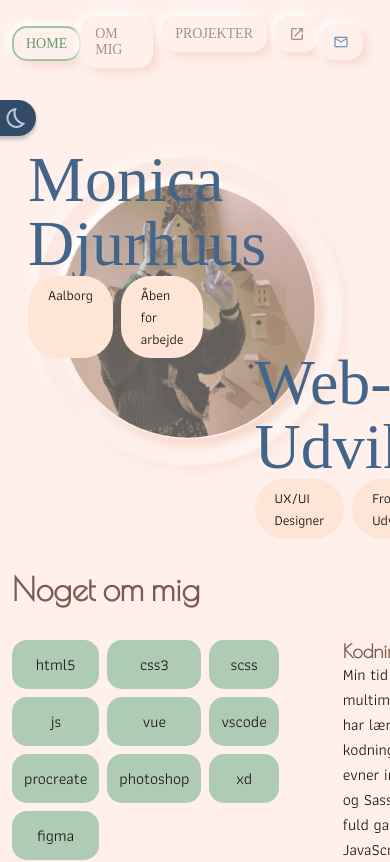
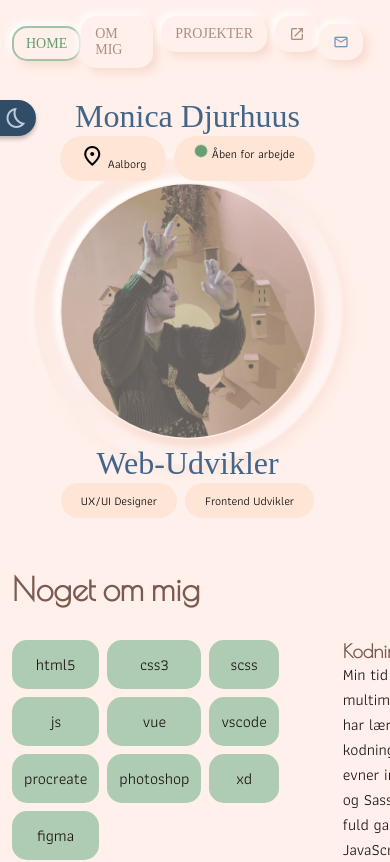
Before and after one commit to WeeWillow/portfolio, a Vue app: page / in a window 390 px wide. Shown: the top 862 px of the page. Built offline with nearby package versions, Linux system fonts and the light colour scheme; a web font is replaced by a local one.

Commit message:
added icons to hero landing

```diff
--- a/src/components/content/LandingHero.vue
+++ b/src/components/content/LandingHero.vue
@@ -9,12 +9,12 @@
       <div class="details-container">
         <div class="tag">
           <span id="location" class="tag-txt">
-            Aalborg
+            <span class="material-icons-outlined">place</span> Aalborg
           </span>
         </div>
         <div class="tag">
           <span id="status" class="tag-txt">
-            Åben for arbejde
+            <span class="pulse-circle"></span> Åben for arbejde
           </span>
         </div>
       </div>
@@ -60,16 +60,12 @@
 .hero-content {
   position: relative;
   z-index: 10;
-
   display: grid;
   grid-template-columns: repeat(2, 1fr);
-  grid-template-rows: 1fr 1fr;
+  grid-template-rows: auto;
   align-content: center;
-
-  gap: var(--base-500);
-
   height: 100%;
-  padding: var(--base-550);
+  margin: var(--base) var(--base-450);
 }
 
 #name-container, #title-container {
@@ -78,13 +74,13 @@
 }
 
 #name-container {
-  grid-column: 1 / 2;
-  grid-row: 1;
+  grid-column: 1 / span 1;
+  grid-row: 0;
 }
 
 #title-container {
-  grid-column: 2;
-  grid-row: 2;
+  grid-column: 2 / span 1;
+  grid-row: 1;
 
   justify-self: end;
 }
@@ -97,30 +93,77 @@ h1, h2 {
   color: var(--accent-base);
 }
 
+.pulse-circle {
+  display: inline-block;
+  height: var(--base-btn-txt);
+  width: var(--base-btn-txt);
+  background-color: var(--secondary-500);
+  border-radius: 50%;
+  animation: pulse 2s infinite;
+}
+
+@keyframes pulse {
+  0% {
+    transform: scale(.9);
+    opacity: 1;
+  }
+  50% {
+    transform: scale(.7);
+    opacity: 0.5;
+  }
+  100% {
+    transform: scale(.9);
+    opacity: 1;
+  }
+}
+
 @media screen and (max-width: 1200px) {
-  .hero-content {
-    padding: var(--base-300) var(--base);
-  }
-
-  #title {
-    justify-self: center;
-  }
-
   h1, h2 {
     font-size: var(--base-500);
   }
 }
 
 @media screen and (max-width: 900px) {
-
-  #title {
-    justify-self: center;
-    width: auto;
-  }
-
-
+  .hero-content {
+  gap: var(--base-20);
+  margin: var(--base) var(--base);
+}
   h1, h2 {
     font-size: var(--base-400);
   }
 }
+
+@media screen and (max-width: 700px) {
+  .hero-content {
+  display: flex;
+  flex-direction: column;
+  flex-wrap: wrap;
+  justify-content: space-between;
+  align-items: center;
+  text-align: center;
+  margin: 0 auto;
+  }
+
+  #name-container, #title-container {
+  position: relative;
+  width: 100%;
+  }
+
+  h1, h2 {
+    font-size: var(--base-200);
+  }
+
+  .details-container {
+    width: 70vw;
+    justify-content: center;
+    margin: var(--base-25) 0;
+    .tag {
+      padding: var(--base-50) var(--base-125);
+
+      .tag-txt {
+      font-size: var(--base-75);
+    }
+  }
+}
+}
 </style>
```
